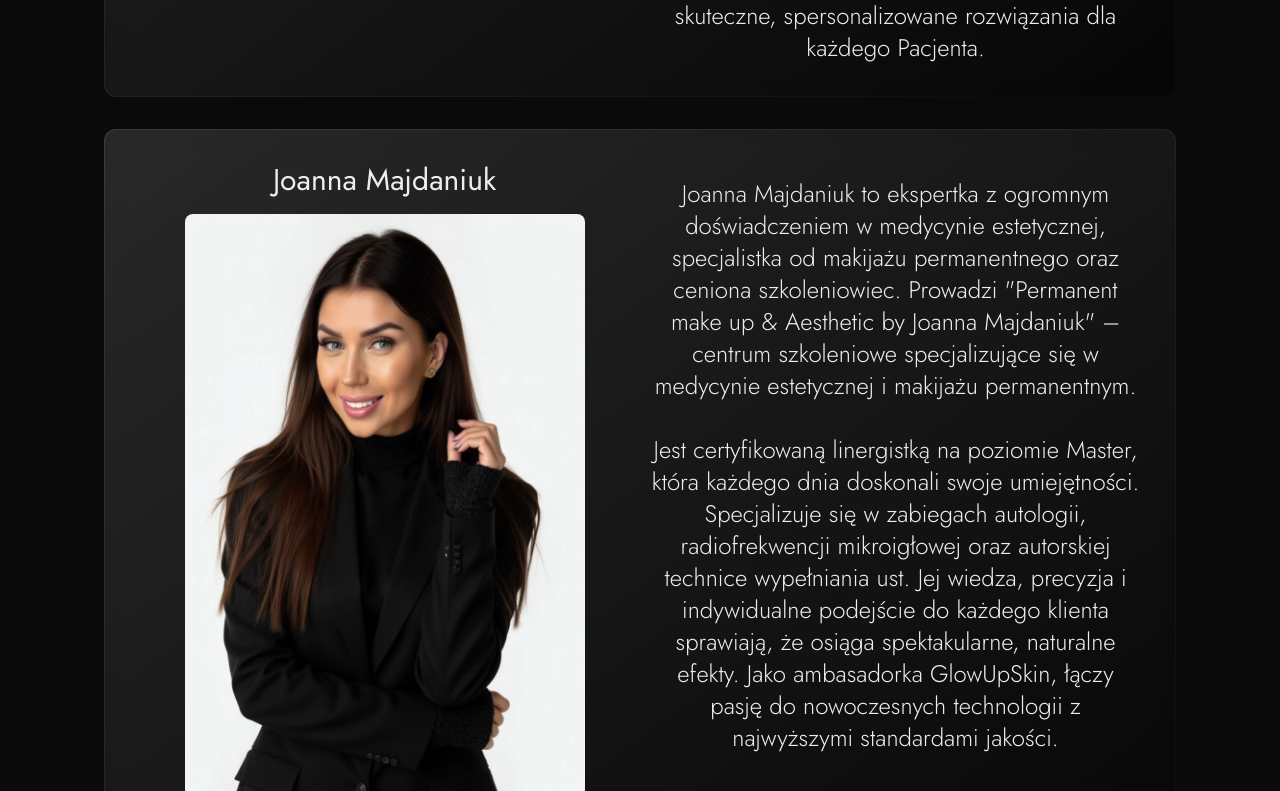
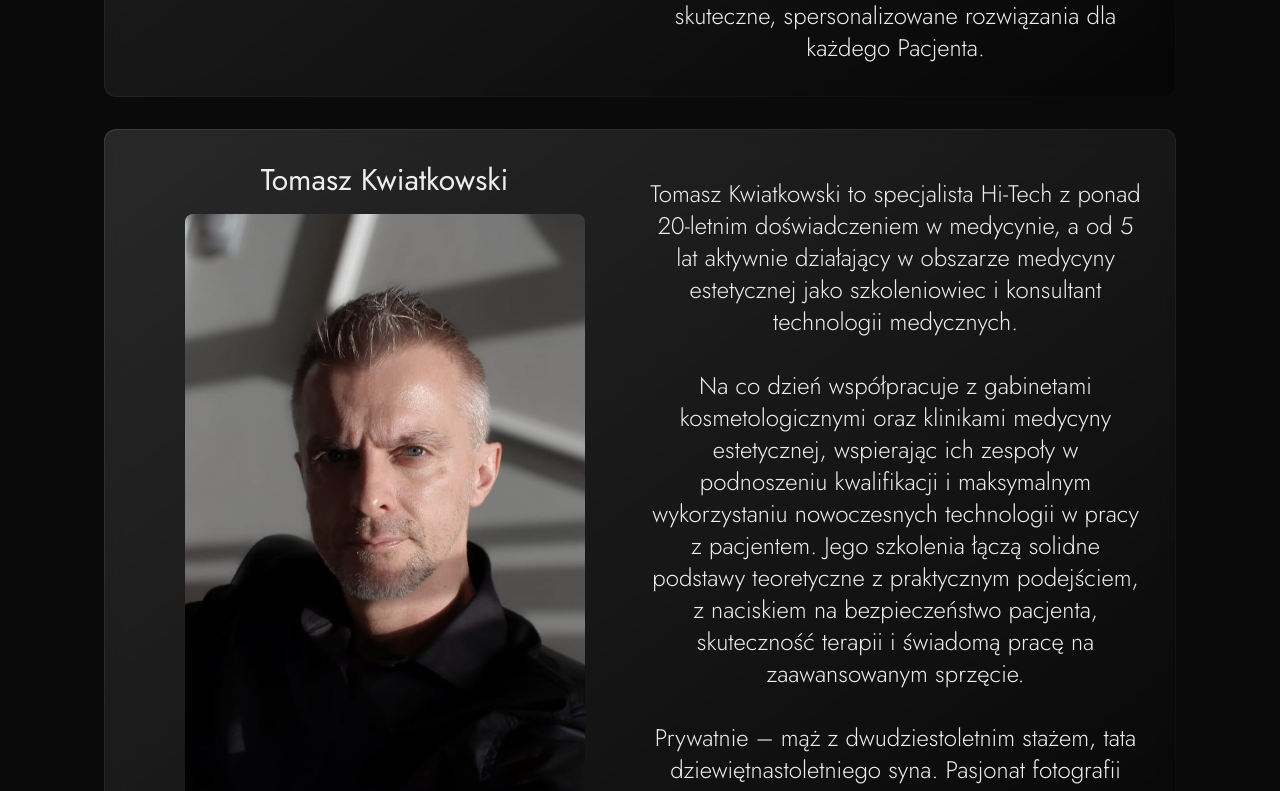
Before and after one commit to norbikam/GUS, a Next.js app: page /onas in a window 1280 px wide. Shown: the part 3589-4380 px from the top of the page. Built offline with nearby package versions, Linux system fonts and the light colour scheme; no server answers; the database is empty.

Commit message:
-joanna -batraniec

```diff
--- a/app/onas/page.tsx
+++ b/app/onas/page.tsx
@@ -176,7 +176,7 @@ export default function OnasPage() {
           </div>
         </div> */}
 
-        <div className="p-[1px] rounded-xl bg-gradient-to-br from-white/20 via-white/10 to-transparent">
+        {/* <div className="p-[1px] rounded-xl bg-gradient-to-br from-white/20 via-white/10 to-transparent">
         <div className="rounded-xl bg-black/30 backdrop-blur-sm p-8 h-full grid grid-cols-1 md:grid-cols-2 gap-0 md:gap-4 content-center align-middle">
           <div>
             <h2 className="text-3xl text-center">Joanna Majdaniuk</h2>
@@ -210,7 +210,7 @@ export default function OnasPage() {
             </p>
           </div>
         </div>
-      </div>
+      </div> */}
 
       {/* Współpraca - Tomasz Kwiatkowski */}
       <div className="p-[1px] rounded-xl bg-gradient-to-br from-white/20 via-white/10 to-transparent">
@@ -310,7 +310,9 @@ export default function OnasPage() {
         </div>
       </div>
     </div>
-    <div className="p-[1px] rounded-xl bg-gradient-to-br from-white/20 via-white/10 to-transparent">
+
+
+    {/* <div className="p-[1px] rounded-xl bg-gradient-to-br from-white/20 via-white/10 to-transparent">
   <div className="rounded-xl bg-black/30 backdrop-blur-sm p-8 h-full grid grid-cols-1 md:grid-cols-2 gap-0 md:gap-4 content-center align-middle">
     <div>
   <h2 className="text-3xl text-center">Magda Batraniec</h2>
@@ -353,7 +355,7 @@ export default function OnasPage() {
 </div>
 
   </div>
-</div>
+</div> */}
 
 
         </section>
```
